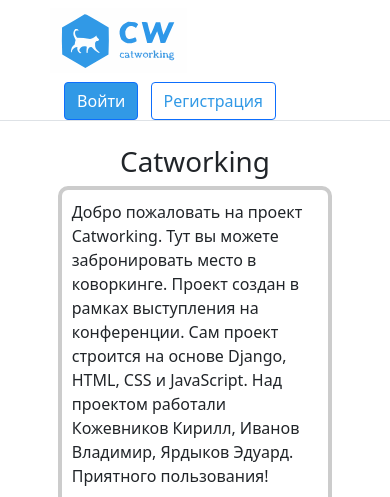
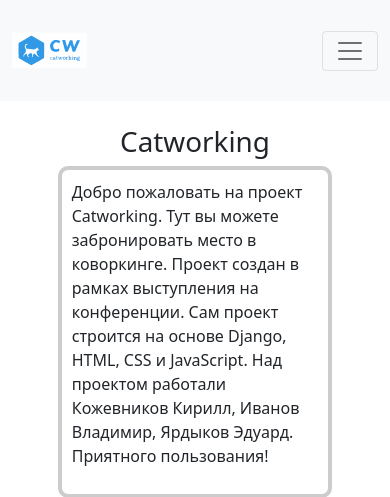
Before and after one commit to tr0ublekat/CoworkingDJANGO, a Django app: page / in a window 390 px wide. Shown: the top 497 px of the page. Run offline with Django 4.2, Linux system fonts and the light colour scheme.

Commit message:
navbar for mobile

```diff
--- a/templates/base.html
+++ b/templates/base.html
@@ -12,59 +12,108 @@
         {%block title%}{%endblock%}
     </title>
 </head>
-<body>
-    <div>
-        <!-- <header class="d-flex justify-content-center py-3">
-          <ul class="nav nav-pills">
+
+
+<nav class="navbar navbar-expand-md navbar-light bg-light">
+    <div class="container-fluid">
+        <a href="{% url 'main' %}" class="navbar-brand d-flex align-items-center">
+            <img src="{% static 'img/bluecat.svg' %}" style="width: 75px; height: 75px;">
+        </a>
+
+        <button class="navbar-toggler" type="button" data-bs-toggle="collapse" data-bs-target="#navbarNav" aria-controls="navbarNav" aria-expanded="false" aria-label="Toggle navigation">
+            <span class="navbar-toggler-icon"></span>
+        </button>
+
+        <div class="collapse navbar-collapse" id="navbarNav">
+            <div class="d-flex flex-column flex-md-row justify-content-between align-items-center mx-auto"> <!-- Центрируем элементы и выравниваем по краям -->
+                <ul class="navbar-nav mb-2 mb-md-0 d-flex flex-column flex-md-row"> <!-- Используем Flexbox для выравнивания -->
                     {% if request.user.is_authenticated %}
-                <li class="nav-item"><a href="#" class="nav-link active" aria-current="page">Главная</a></li>
-                <li class="nav-item"><a href="#" class="nav-link">{{ request.user.student_id }} ({{ request.user.first_name }} {{ request.user.last_name }})</a></li>
-                <li class="nav-item">
-                    {% if request.user.role == 0 %}
-                        <span class="navbar-text">Администратор </span>
-                    {% elif request.user.role == 1 %}
-                        <li class="navbar-text">Студент </li>
-                    {% elif request.user.role == 2 %}
-                        <span class="navbar-text">Преподаватель </span>
-                    {% endif %}
+                    <li class="nav-item mb-2 mb-md-0 me-md-3"> <!-- Увеличиваем отступ между элементами -->
+                        <a href="{% url 'main' %}" class="nav-link">Главная</a>
                     </li>
-                <li class="nav-item"> <a class="btn btn-danger" href="{% url 'logout' %}" id="logout"> Выйти</a></li>
-            {% else %}
-                <li class="nav-item">
-                    <a class="btn btn-primary" href="{% url 'login' %}">Вход</a>
-                </li>
-                <li class="nav-item">
-                    <a class="btn btn-secondary" href="{% url 'register' %}">Регистрация</a>
+                    <li class="nav-item mb-2 mb-md-0 me-md-3"> <!-- Увеличиваем отступ между элементами -->
+                        <a href="{% url 'booking-v2' %}" class="nav-link">Бронирование</a>
                     </li>
                     {% endif %}
                 </ul>
-        </header> -->
-        <header class="d-flex flex-wrap align-items-center justify-content-center justify-content-md-between py-0 mb-4 border-bottom">
-        <a href="{% url 'main' %}" class="d-flex align-items-center col-md-3 mb-md-0">
-            <img src="{% static 'img/bluecat.svg' %}" style="width: 35%; height: 35%; margin-left: 50px;">
+
+                <div class="d-flex flex-column mx-auto mt-3 mt-md-0" style="max-width: 600px;"> <!-- Максимальная ширина для центровки -->
+                    {% if request.user.is_authenticated %}
+                    <div class="mb-2"> <!-- Добавляем отступ между элементами -->
+                        <ul class="navbar-nav mb-2 mb-md-0 d-flex justify-content-center" style="gap: 10px; width: 100%;">
+                            <li class="nav-item flex-fill d-flex align-items-center justify-content-center"> <!-- Используем Flexbox для выравнивания -->
+                                <a href="{% url 'profile' %}" class="nav-link me-1">
+                                    {{ request.user.student_id }} ({{ request.user.last_name }} {{ request.user.first_name|slice:":1" }})
                                 </a>
-        {% if request.user.is_authenticated %}
-        <ul class="nav justify-content-center mb-md-0" style="flex: 1;">
-            <li><a href="{% url 'main' %}" class="nav-link px-2 link-secondary">Главная</a></li>
-            <li><a href="{% url 'booking-v2' %}" class="nav-link px-2 link-dark">Бронирование</a></li>
-        </ul>
-        <a href="{% url 'profile' %}" class="nav-link" style="margin-right: 0;">{{ request.user.student_id }} ( {{ request.user.last_name }} {{ request.user.first_name|slice:":1" }})</a>
-        <a href="{% url 'profile' %}" class="user-icon" style="text-decoration: none; width: 40px; height: 40px; border-radius: 50%; background-color: #3199e6;
-         color: white; display: flex; align-items: center; justify-content: center; margin-right: 10px;">
+                                <a href="{% url 'profile' %}" class="user-icon" style="text-decoration: none; width: 40px; height: 40px; border-radius: 50%; background-color: #3199e6; color: white; display: flex; align-items: center; justify-content: center; margin-left: 10px;">
                                     {{ request.user.last_name|slice:":1" }}{{ request.user.first_name|slice:":1" }}
                                 </a>
-        <div class="text-end" style="margin-right: 50px;">
-            <a class="btn btn-danger" href="{% url 'logout' %}" id="logout"> Выйти</a>
+                            </li>
+                            <li class="nav-item flex-fill d-flex justify-content-center">
+                                <a class="btn btn-danger" href="{% url 'logout' %}" id="logout">Выйти</a>
+                            </li>
+                        </ul>
+                    </div>
                 </div>
                 {% else %}
-        <div class="col-md-3 text-end" style="margin-right: 50px;">
+                <div class="d-flex mx-auto">
+                    <ul class="navbar-nav mb-2 mb-md-0 d-flex" style="gap: 10px; width: 100%;">
+                        <li class="nav-item flex-fill">
+                            <a href="{% url 'login' %}" class="btn btn-primary" style="background-color:#3199e6; width: 100%; text-align: center;">Войти</a>
+                        </li>
+                        <li class="nav-item flex-fill">
+                            <a href="{% url 'register' %}" class="btn btn-outline-primary" style="color:#3199e6; width: 100%; text-align: center;">Регистрация</a>
+                        </li>
+                    </ul>
+                </div>
+                {% endif %}
+            </div>
+        </div>
+    </div>
+</nav>
+
+
+
+<!-- <nav class="navbar navbar-expand-md navbar-light bg-light">
+    <div class="container-fluid d-flex justify-content-between align-items-center">
+        <a href="{% url 'main' %}" class="navbar-brand d-flex align-items-center">
+            <img src="{% static 'img/bluecat.svg' %}" style="width: 75px; height: 75px;">
+        </a>
+
+        <button class="navbar-toggler" type="button" data-bs-toggle="collapse" data-bs-target="#navbarNav" aria-controls="navbarNav" aria-expanded="false" aria-label="Toggle navigation">
+            <span class="navbar-toggler-icon"></span>
+        </button>
+
+        <div class="collapse navbar-collapse" id="navbarNav">
+            {% if request.user.is_authenticated %}
+            <ul class="navbar-nav mx-auto mb-2 mb-md-0 justify-content-center">
+                <li class="nav-item">
+                    <a href="{% url 'main' %}" class="nav-link">Главная</a>
+                </li>
+                <li class="nav-item">
+                    <a href="{% url 'booking-v2' %}" class="nav-link">Бронирование</a>
+                </li>
+            </ul>
+            <div class="d-flex align-items-center">
+                <a href="{% url 'profile' %}" class="nav-link">{{ request.user.student_id }} ({{ request.user.last_name }} {{ request.user.first_name|slice:":1" }})</a>
+                <a href="{% url 'profile' %}" class="user-icon" style="text-decoration: none; width: 40px; height: 40px; border-radius: 50%; background-color: #3199e6; color: white; display: flex; align-items: center; justify-content: center; margin-right: 10px;">
+                    {{ request.user.last_name|slice:":1" }}{{ request.user.first_name|slice:":1" }}
+                </a>
+                <a class="btn btn-danger" href="{% url 'logout' %}" id="logout">Выйти</a>
+            </div>
+            {% else %}
+            <div class="d-flex">
                 <a href="{% url 'login' %}" class="btn btn-primary me-2" style="background-color:#3199e6;">Войти</a>
                 <a href="{% url 'register' %}" class="btn btn-outline-primary" style="color:#3199e6;">Регистрация</a>
             </div>
             {% endif %}
-    </header>
+        </div>
+    </div>
+</nav> -->
 
-    </div>
+
+
+
 
     <div class="container mt-4">
         {% block main %}{% endblock %}
@@ -72,5 +121,5 @@
 
     {% block scripts%}{% endblock %}
     <script src="https://cdn.jsdelivr.net/npm/bootstrap@5.0.2/dist/js/bootstrap.bundle.min.js" integrity="sha384-MrcW6ZMFYlzcLA8Nl+NtUVF0sA7MsXsP1UyJoMp4YLEuNSfAP+JcXn/tWtIaxVXM" crossorigin="anonymous"></script>
-</body>
+
 </html>
```
Lines whose indentation alone changed are shown as unchanged.
